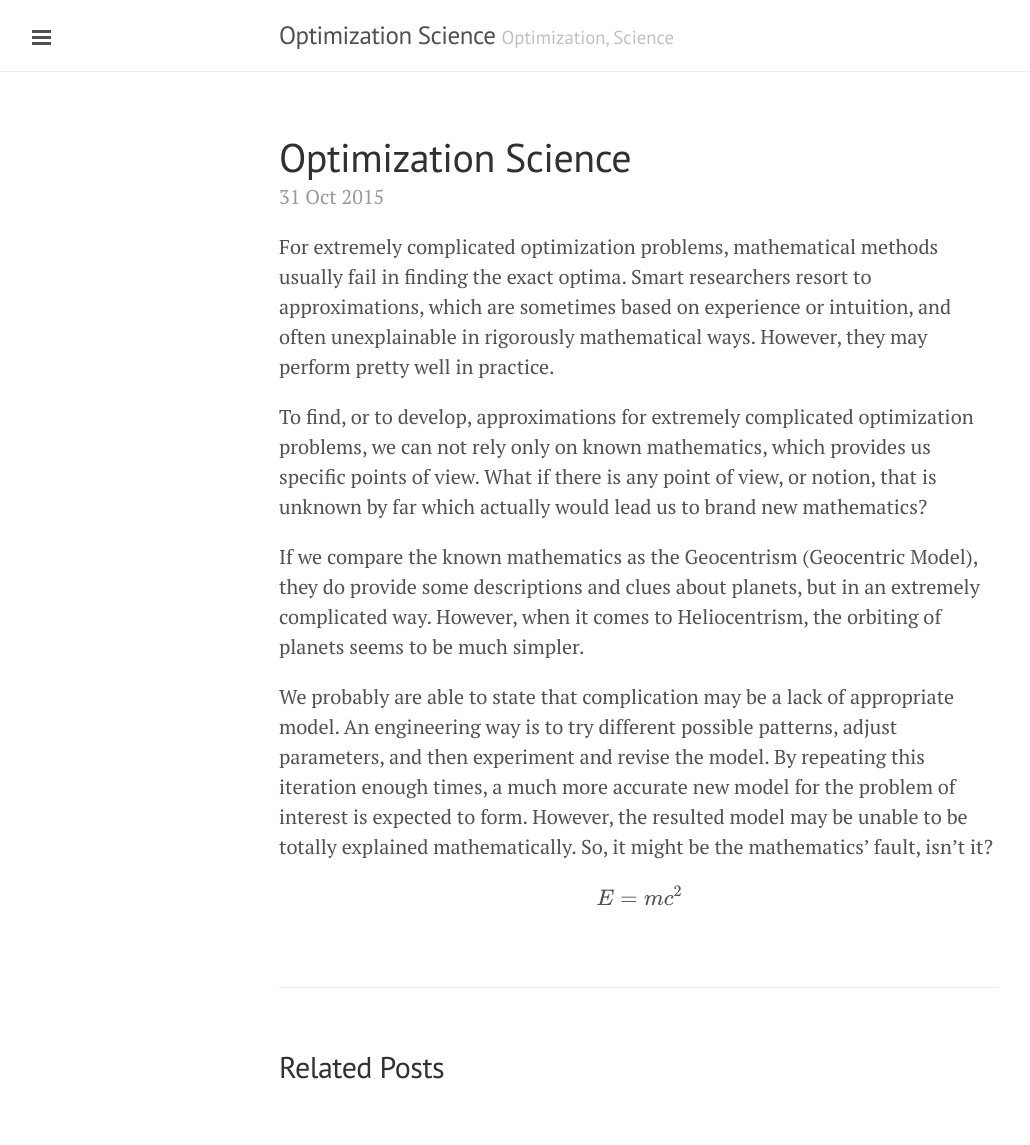
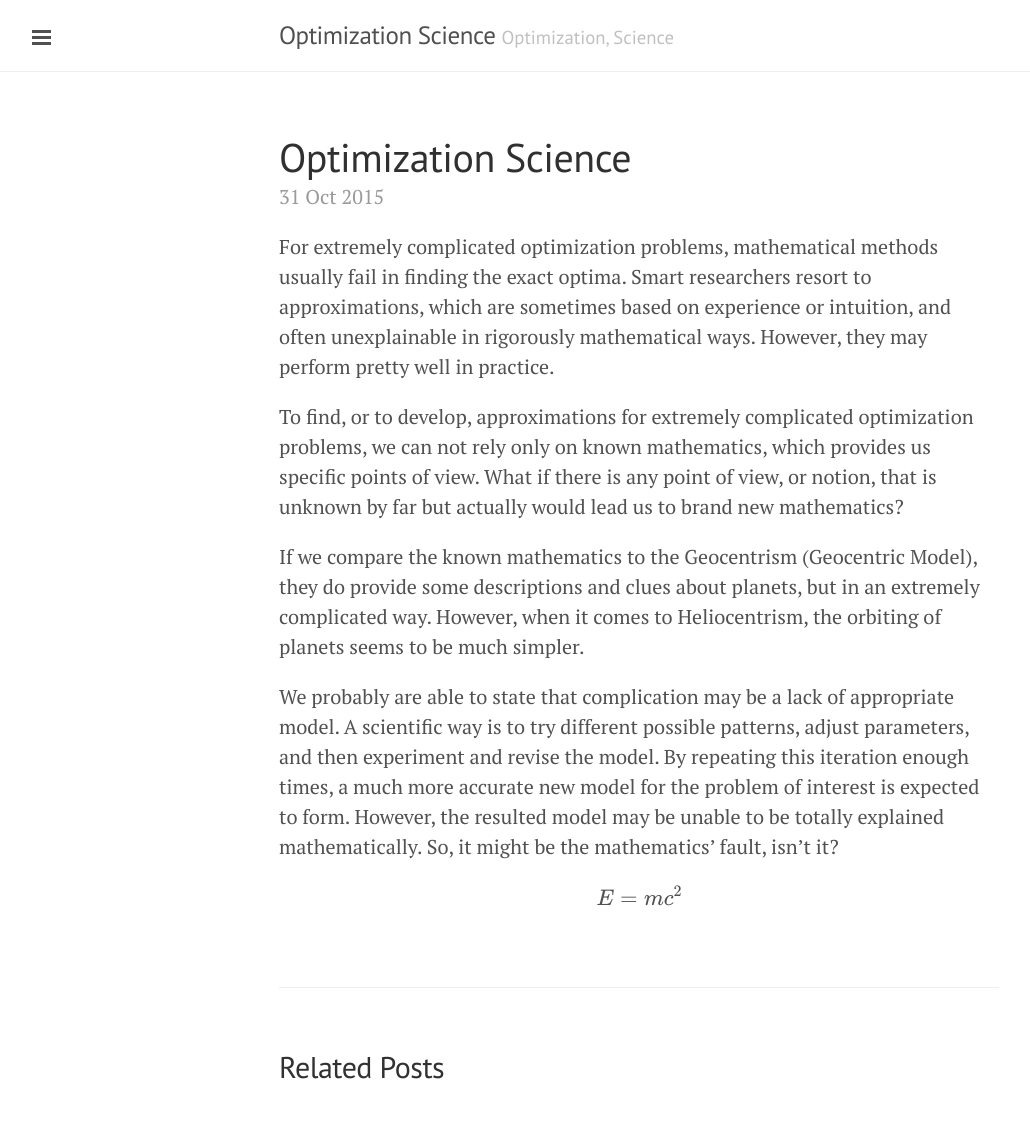
Before and after one commit to Amuwa/Amuwa.github.io, a Jekyll site: the page built from _posts/2015-10-31-optimization-engineering.markdown, in a window 1280 px wide. Shown: the whole page, without its empty margins (1-1031 px from the left). Built offline with Jekyll 4.4.1, drawn with Linux system fonts in a browser that asks for light colours; formulas are drawn with MathJax 3.

Commit message:
update posts

```diff
--- a/_posts/2015-10-31-optimization-engineering.markdown
+++ b/_posts/2015-10-31-optimization-engineering.markdown
@@ -5,10 +5,10 @@ layout: post
 ---
 For extremely complicated optimization problems, mathematical methods usually fail in finding the exact optima. Smart researchers resort to approximations, which are sometimes based on experience or intuition, and often unexplainable in rigorously mathematical ways. However, they may perform pretty well in practice.
 
-To find, or to develop, approximations for extremely complicated optimization problems, we can not rely only on known mathematics, which provides us specific points of view. What if there is any point of view, or notion, that is unknown by far which actually would lead us to brand new mathematics?
+To find, or to develop, approximations for extremely complicated optimization problems, we can not rely only on known mathematics, which provides us specific points of view. What if there is any point of view, or notion, that is unknown by far but actually would lead us to brand new mathematics?
 
-If we compare the known mathematics as the Geocentrism (Geocentric Model), they do provide some descriptions and clues about planets, but in an extremely complicated way. However, when it comes to Heliocentrism, the orbiting of planets seems to be much simpler.
+If we compare the known mathematics to the Geocentrism (Geocentric Model), they do provide some descriptions and clues about planets, but in an extremely complicated way. However, when it comes to Heliocentrism, the orbiting of planets seems to be much simpler.
 
-We probably are able to state that complication may be a lack of appropriate model. An engineering way is to try different possible patterns, adjust parameters, and then experiment and revise the model. By repeating this iteration enough times, a much more accurate new model for the problem of interest is expected to form. However, the resulted model may be unable to be totally explained mathematically. So, it might be the mathematics' fault, isn't it?
+We probably are able to state that complication may be a lack of appropriate model. A scientific way is to try different possible patterns, adjust parameters, and then experiment and revise the model. By repeating this iteration enough times, a much more accurate new model for the problem of interest is expected to form. However, the resulted model may be unable to be totally explained mathematically. So, it might be the mathematics' fault, isn't it?
 
 $$ E=mc^{2} $$
```
Also changed, not shown: 1 other file.
